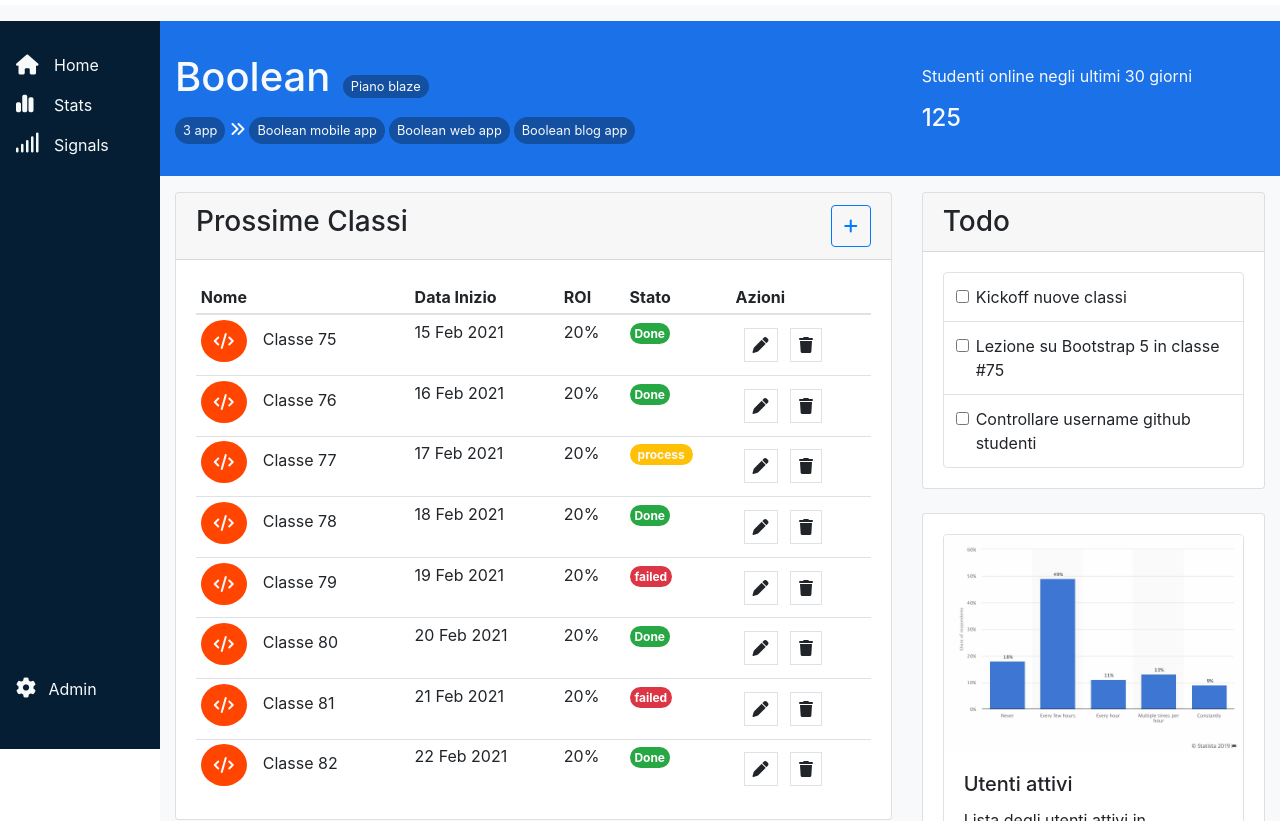
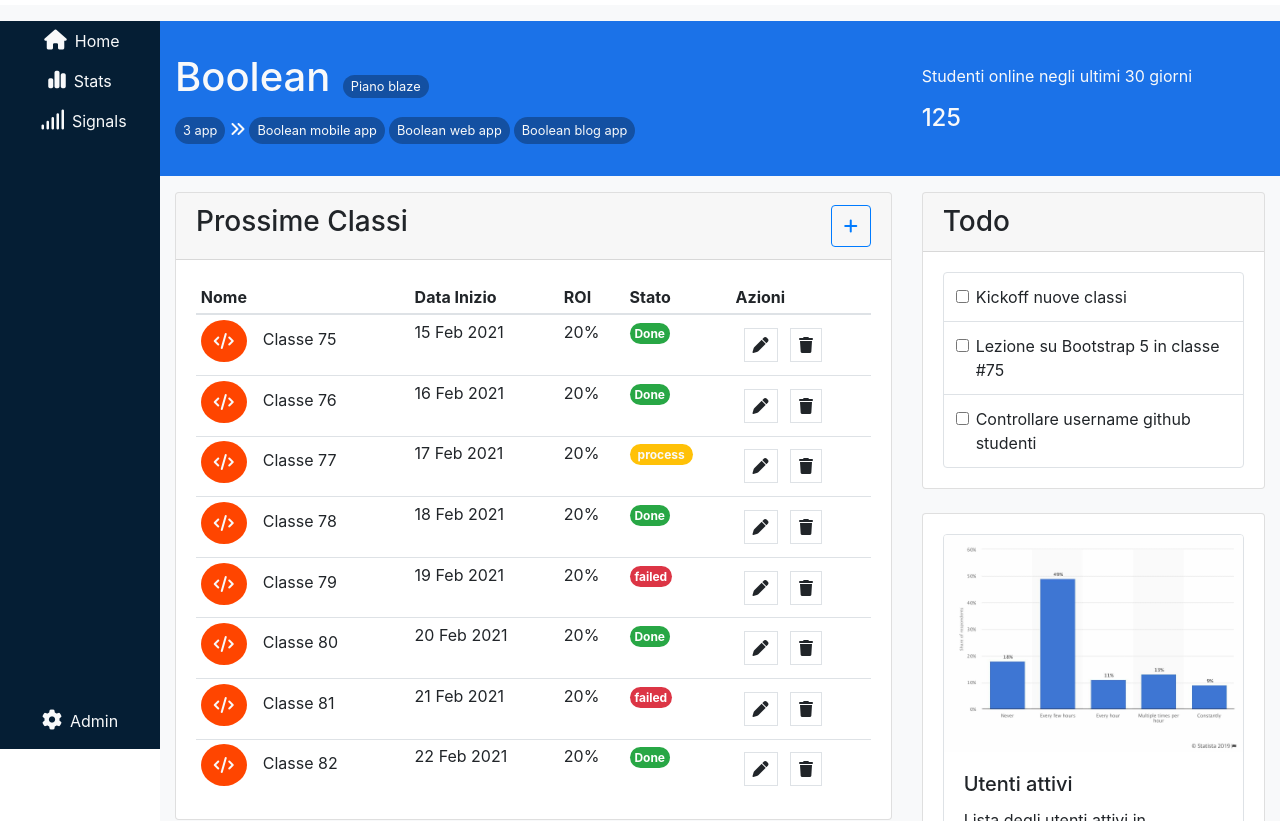
Before and after one commit to slivcaigor/html-css-bootstrap-dashboard, a plain HTML site: page index.html in a window 1280 px wide. Shown: the part 65-886 px from the top of the page. Drawn offline with nearby package versions, Linux system fonts and the light colour scheme.

Commit message:
Sidebar Update

```diff
--- a/css/style.css
+++ b/css/style.css
@@ -7,6 +7,7 @@
   --search-bg-clr: rgb(229, 229, 229);
   --bg-grey-clr: rgb(248, 249, 250);
   --bg-accent-clr: rgb(27, 114, 232);
+  --bg-hover: rgba(0, 0, 0, .4)
 }
 
 body {
@@ -72,6 +73,14 @@ li {
 
 .ms_sidebar-clr {
   background-color: var(--sidebar-clr);
+}
+
+.ms_menu li:hover {
+  background-color: var(--bg-hover);
+}
+
+.ms_admin:hover {
+  background-color: var(--bg-hover);
 }
 
 
--- a/index.html
+++ b/index.html
@@ -64,36 +64,44 @@
   </header>
   <main>
     <div class="d-flex">
-
       <!-- Sidebar -->
       <div id="ms_sidebar-container" class="ms_sidebar-clr d-flex flex-column justify-content-between">
-        <div class="ms_menu p-3">
+        <div class="ms_menu">
           <nav>
-            <div class="row align-items-center">
-              <div class="col-2">
-                <ul class="p-0">
-                  <li><i class="fa-solid fa-house mt-3 mr-2 text-light lead"></i></li>
-                  <li><i class="fa-solid fa-chart-simple mt-3 mr-2 text-light lead"></i></li>
-                  <li><i class="fa-solid fa-signal mt-3 mr-2 text-light lead"></i></li>
-                </ul>
-              </div>
-              <div class="col-2">
-                <ul class="p-0">
-                  <li class="mt-3"><a href=""><span class="p-2 ms_menu-voice text-light">Home</span></a></li>
-                  <li class="mt-3"><a href=""><span class="p-2 ms_menu-voice text-light">Stats</span></a></li>
-                  <li class="mt-3"><a href=""><span class="p-2 ms_menu-voice text-light">Signals</span></a></li>
-                </ul>
-              </div>
-            </div>
+            <ul class="px-0 text-center">
+              <li class="py-2 pl-1">
+                <a href="">
+                  <span class="ms_menu-voice text-light">
+                    <i class="fa-solid fa-house text-light lead mr-2">
+                    </i>Home</span>
+                </a>
+              </li>
+              <li class="py-2">
+                <a href="">
+                  <span class="ms_menu-voice text-light">
+                    <i class="fa-solid fa-chart-simple text-light lead mr-2">
+                    </i>Stats</span>
+                </a>
+              </li>
+              <li class="py-2 pl-2">
+                <a href="">
+                  <span class="ms_menu-voice text-light">
+                    <i class="fa-solid fa-signal text-light lead mr-2">
+                    </i>Signals</span>
+                </a>
+              </li>
+            </ul>
           </nav>
-        </div>
-        <div class="ms_admin py-5">
-          <i class="fa-solid fa-gear mr-2 pl-3 text-light lead"></i>
-          <a href=""><span class="ms_menu-voice text-light">Admin</span></a>
+        </div class="px-0">
+        <div class="ms_admin py-3 text-center">
+          <a href="">
+            <span class="ms_menu-voice text-light">
+              <i class="fa-solid fa-gear text-light lead mr-2">
+              </i>Admin</span>
+          </a>
         </div>
       </div>
       <!-- Sidebar End -->
-
       <div class="w-100">
         <!-- Page Content -->
         <div id="ms_content" class="ms_bg-grey w-100">
```
